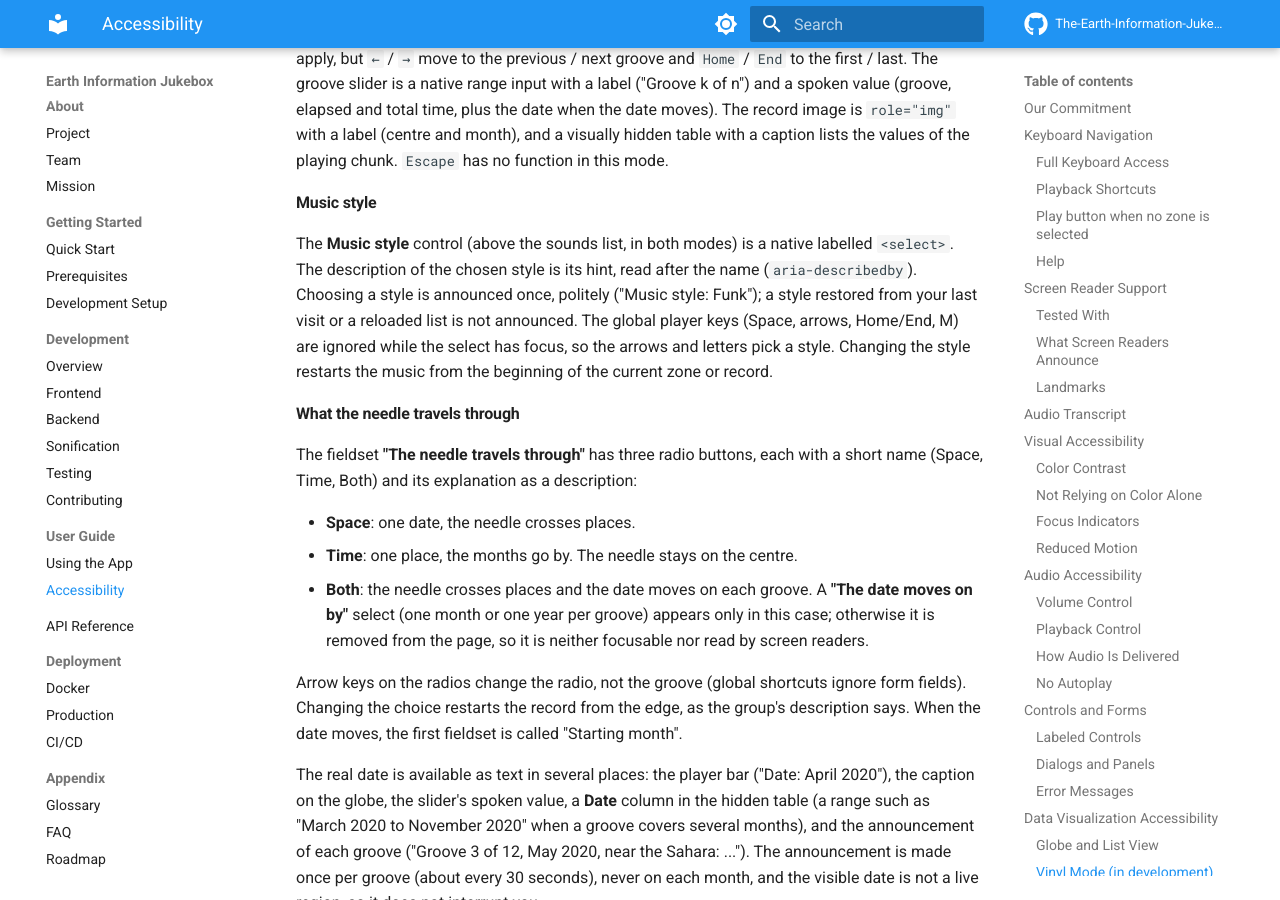
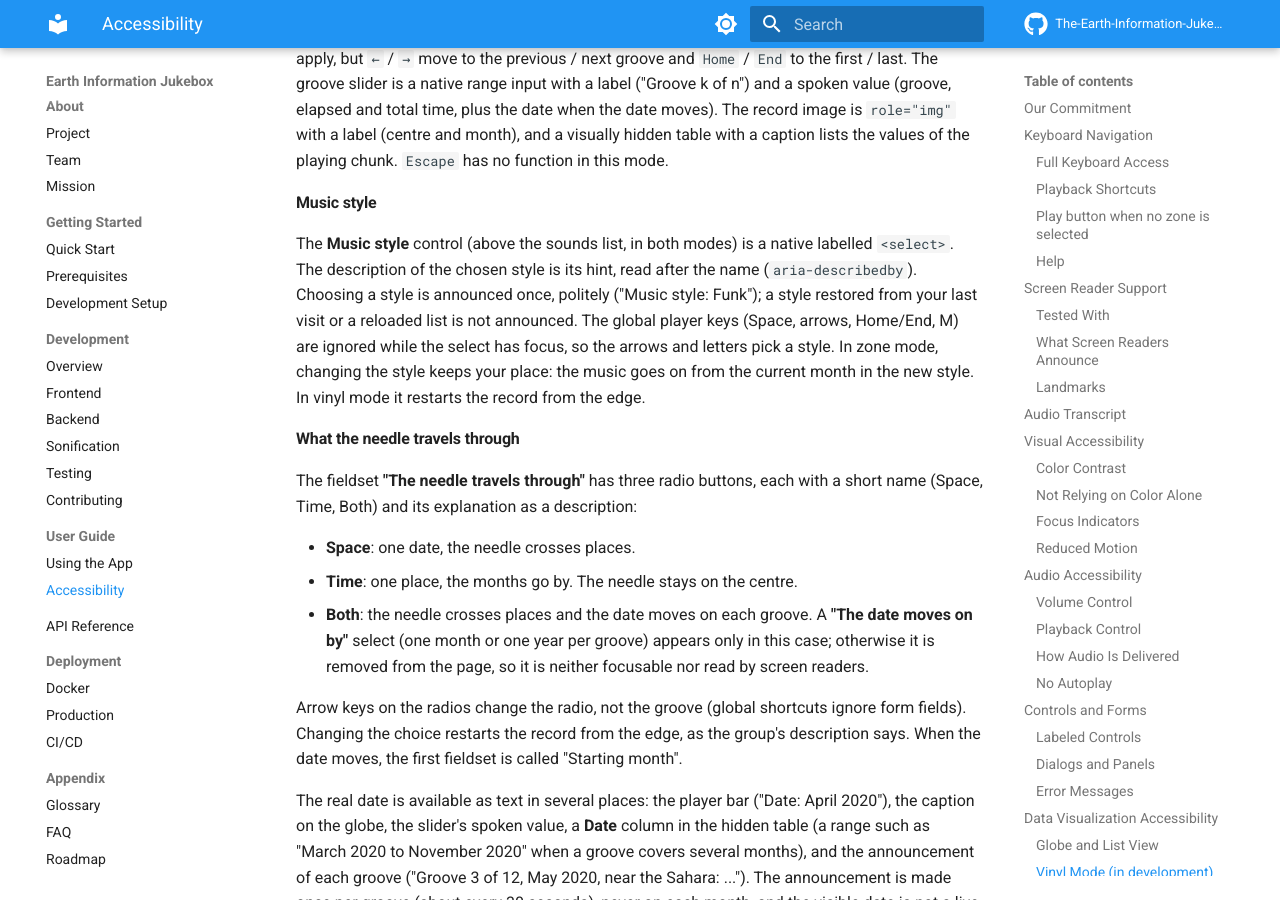
Before and after one commit to The-Earth-Information-Jukebox-HEIG-VD/documentation, an MkDocs documentation site: the page built from docs/user-guide/accessibility.md, in a window 1280 px wide and 900 px high, scrolled down 6930 px. Built offline with MkDocs 1.6.1 and Material for MkDocs 9.7.7, drawn with Linux system fonts in a browser that asks for light colours; comment, search, counter and statistics services are not loaded.

Commit message:
docs: a style change keeps the date in zone mode, restarts the record in vinyl
Co-Authored-By: Claude Opus 5.5 <noreply@anthropic.com>

```diff
--- a/docs/user-guide/accessibility.md
+++ b/docs/user-guide/accessibility.md
@@ -218,7 +218,7 @@ In **Vinyl** mode the player bar has the same Play / Pause and Sounds buttons; t
 
 #### Music style
 
-The **Music style** control (above the sounds list, in both modes) is a native labelled `<select>`. The description of the chosen style is its hint, read after the name (`aria-describedby`). Choosing a style is announced once, politely ("Music style: Funk"); a style restored from your last visit or a reloaded list is not announced. The global player keys (Space, arrows, Home/End, M) are ignored while the select has focus, so the arrows and letters pick a style. Changing the style restarts the music from the beginning of the current zone or record.
+The **Music style** control (above the sounds list, in both modes) is a native labelled `<select>`. The description of the chosen style is its hint, read after the name (`aria-describedby`). Choosing a style is announced once, politely ("Music style: Funk"); a style restored from your last visit or a reloaded list is not announced. The global player keys (Space, arrows, Home/End, M) are ignored while the select has focus, so the arrows and letters pick a style. In zone mode, changing the style keeps your place: the music goes on from the current month in the new style. In vinyl mode it restarts the record from the edge.
 
 #### What the needle travels through
 
```
